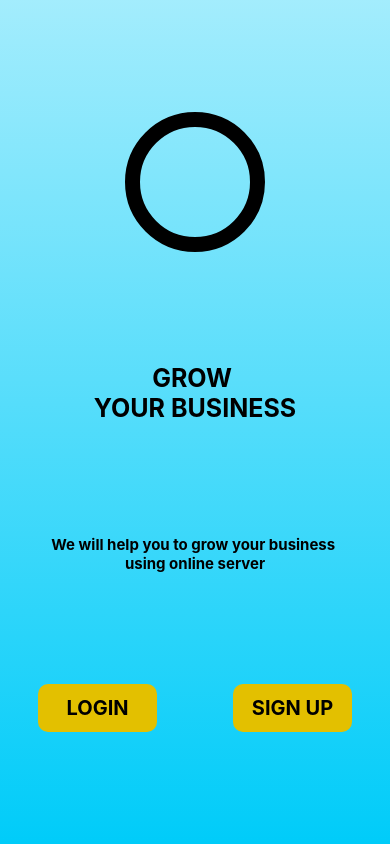
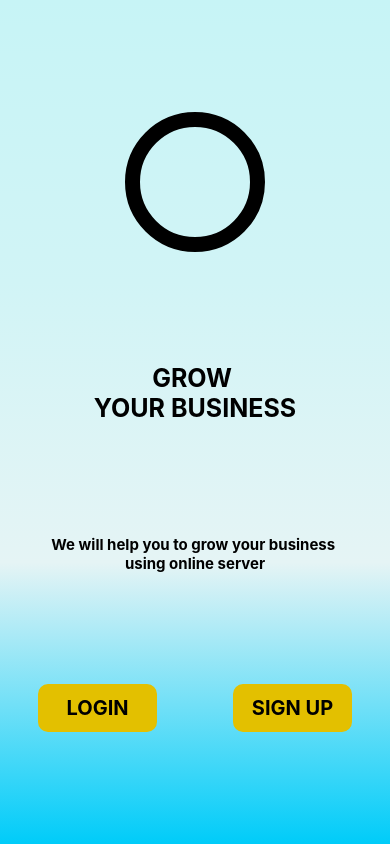
Before and after one commit to LMTam37/LapTrinhDiDong_Week03, a React Native app: screen /firstScreen in a window 390 px wide. Built offline with nearby package versions, Linux system fonts and the light colour scheme.

Commit message:
feat: Add screen1_a component and expo LinearGradient dependency

```diff
--- a/App.js
+++ b/App.js
@@ -1,14 +1,14 @@
 import { createNativeStackNavigator } from '@react-navigation/native-stack';
-import { StatusBar } from 'expo-status-bar';
-import firstScreen from './screens/firstScreen';
 import { NavigationContainer } from '@react-navigation/native';
 
+import firstScreen from './screens/firstScreen';
+import screen1_a from './screens/screen1_a';
 const Stack = createNativeStackNavigator();
 export default function App() {
   return (
     <NavigationContainer>
       <Stack.Navigator initialRouteName='firstScreen' screenOptions={{ headerShown: false }}>
-        <Stack.Screen name='firstScreen' component={firstScreen} />
+        <Stack.Screen name='firstScreen' component={screen1_a} />
       </Stack.Navigator>
     </NavigationContainer>
   );
--- a/package.json
+++ b/package.json
@@ -20,7 +20,8 @@
     "react-native": "0.72.5",
     "react-native-safe-area-context": "^4.7.2",
     "react-native-screens": "~3.22.0",
-    "react-native-web": "~0.19.6"
+    "react-native-web": "~0.19.6",
+    "expo-linear-gradient": "~12.3.0"
   },
   "devDependencies": {
     "@babel/core": "^7.20.0"
--- /dev/null
+++ b/screens/screen1_a.js
@@ -0,0 +1,76 @@
+import { Dimensions, StyleSheet, Text, TouchableOpacity, View } from 'react-native';
+import React from 'react'
+import { LinearGradient } from 'expo-linear-gradient'
+
+const screen1_a = () => {
+    return (
+        <LinearGradient
+            colors={['rgba(199, 244, 246, 1)',
+                'rgba(209, 244, 246, 1)',
+                'rgba(229, 244, 245, 1)',
+                'rgba(0, 204, 249, 1)']} style={styles.container}>
+
+            <View style={styles.circle}></View>
+            <Text style={styles.sloganText}>GROW {"\n"}YOUR BUSINESS</Text>
+            <Text style={styles.descriptionText}>
+                We will help you to grow your business {"\n"}using online server
+            </Text>
+            <View style={styles.buttonContainer}>
+                <TouchableOpacity style={styles.button}>
+                    <Text style={styles.buttonText}>
+                        LOGIN
+                    </Text>
+                </TouchableOpacity>
+                <TouchableOpacity style={styles.button}>
+                    <Text style={styles.buttonText}>
+                        SIGN UP
+                    </Text>
+                </TouchableOpacity>
+            </View>
+        </LinearGradient>
+    )
+}
+
+
+const styles = StyleSheet.create({
+    container: {
+        flex: 1,
+        backgroundColor: '#fff',
+        alignItems: 'center',
+        justifyContent: 'space-evenly',
+        width: "100 %",
+    }, circle: {
+        width: 140,
+        height: 140,
+        borderWidth: 15,
+        borderRadius: "50%"
+    }, sloganText: {
+        textAlign: 'center',
+        fontWeight: 'bold',
+        fontSize: 25
+    }, descriptionText: {
+        textAlign: 'center',
+        fontWeight: 'bold',
+        fontSize: 15
+    },
+    buttonContainer: {
+        width: '100%',
+        flexDirection: 'row',
+        justifyContent: 'space-around'
+    }
+    , button: {
+        width: 119,
+        height: 48,
+        backgroundColor: '#E3C000',
+        borderRadius: 10,
+        justifyContent: 'center',
+        alignItems: 'center'
+    }
+    , buttonText: {
+        fontSize: 20,
+        fontWeight: 'bold'
+    }
+});
+
+
+export default screen1_a
```
Also changed, not shown: 1 other file (tests, documents, lock files or other folders).
